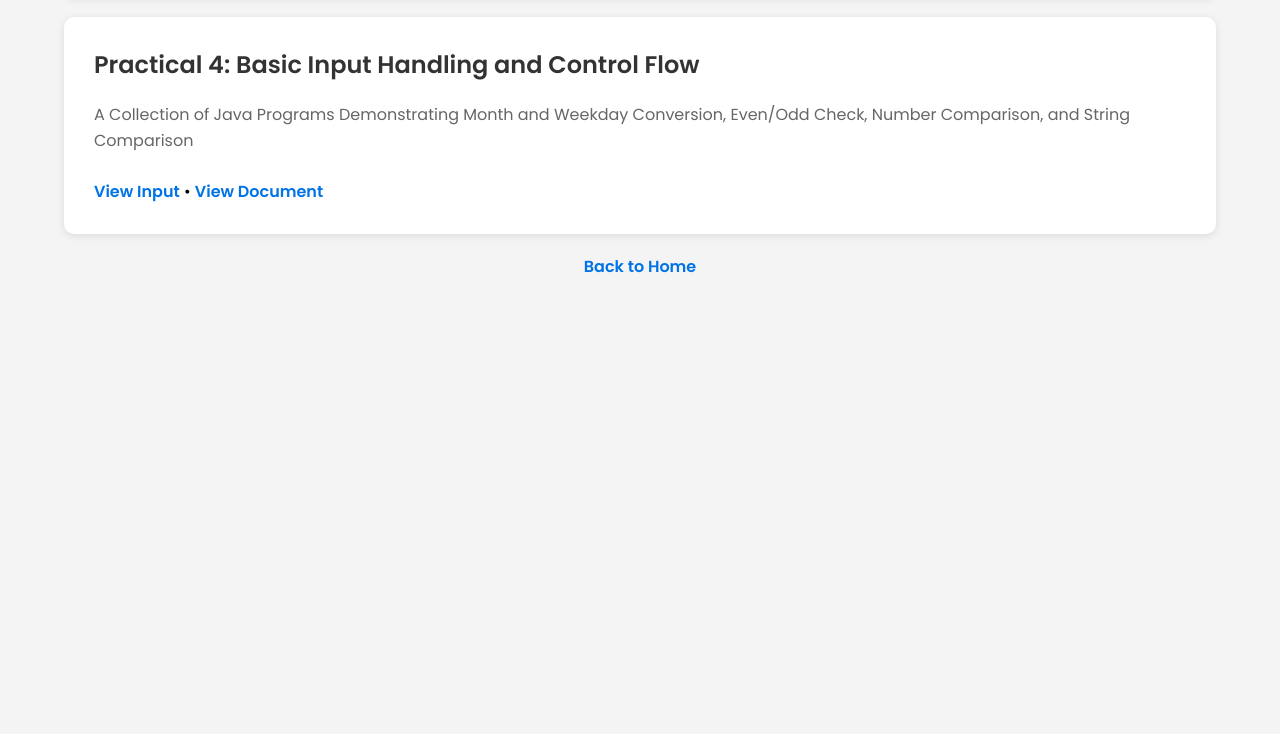
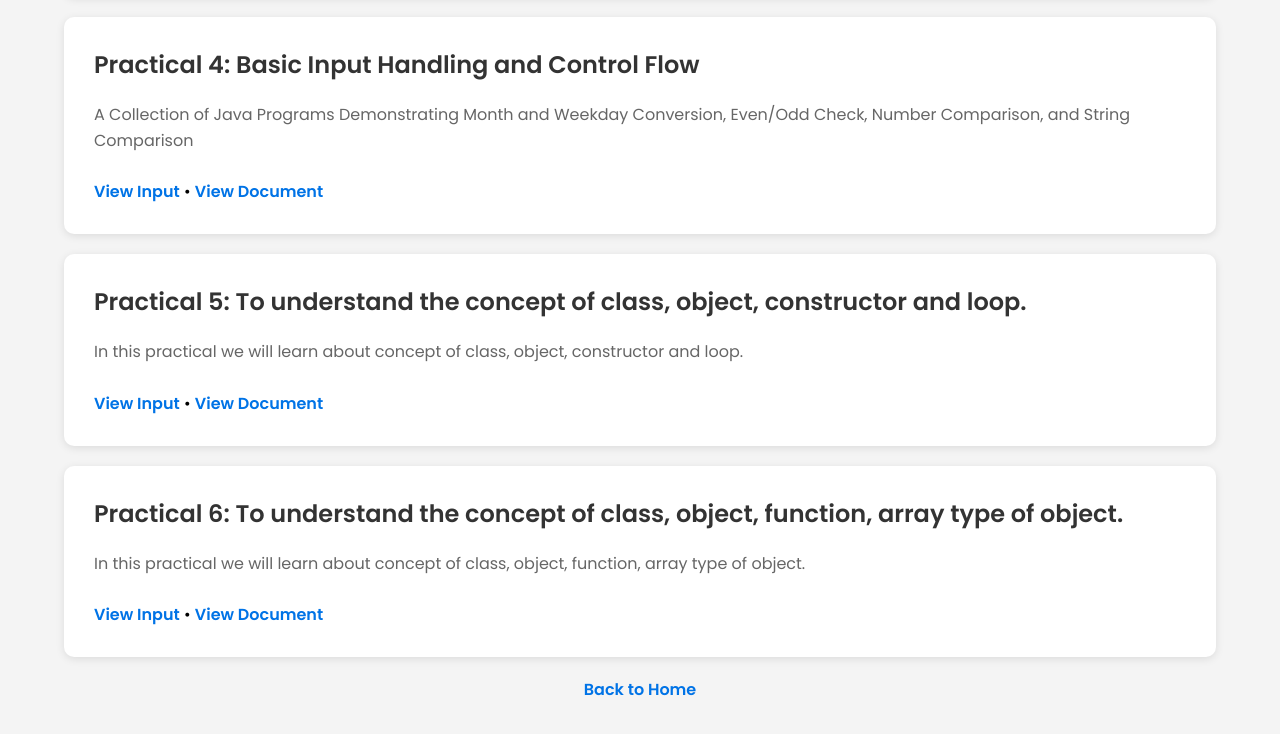
Before and after one commit to janitkapdiya/Practicals, a plain HTML site: page oop-practicals.html in a window 1280 px wide. Shown: the part 865-1599 px from the top of the page. Before the commit the page ends 1184 px from the top, so only its background shows below. Drawn offline with Linux system fonts and the light colour scheme.

Commit message:
OOPs Practical Update

```diff
--- a/oop-practicals.html
+++ b/oop-practicals.html
@@ -189,6 +189,34 @@
         </a>
       </div>
 
+      <div class="practical">
+        <h2>Practical 5: To understand the concept of class, object, constructor and loop.</h2>
+        <p>
+          In this practical we will learn about concept of class, object, constructor and loop.
+        </p>
+        <a href="Java/practical5.java" target="_blank">View Input</a>
+        •
+        <a
+          href="https://docs.google.com/document/d/1lSNuVsSWkNQ3nB4G8jHdxxD621zvPf2L4X65G1LZGIg/edit?usp=sharing"
+          target="_blank">
+          View Document
+        </a>
+      </div>
+
+      <div class="practical">
+        <h2>Practical 6: To understand the concept of class, object, function, array type of object.</h2>
+        <p>
+          In this practical we will learn about concept of class, object, function, array type of object.
+        </p>
+        <a href="Java/practical6.java" target="_blank">View Input</a>
+        •
+        <a
+          href="https://docs.google.com/document/d/1PbkK3pftMXLQ8WjlllB4aUtQIIU5Agn_bLrjT7FEw0k/edit?usp=sharing"
+          target="_blank">
+          View Document
+        </a>
+      </div>
+
       <div class="back-link">
         <a href="index.html">Back to Home</a>
       </div>
```
